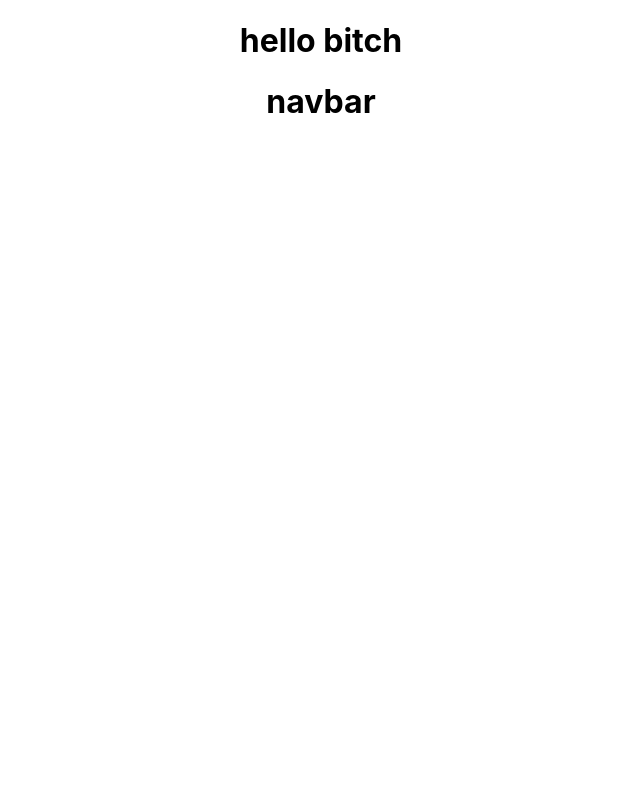
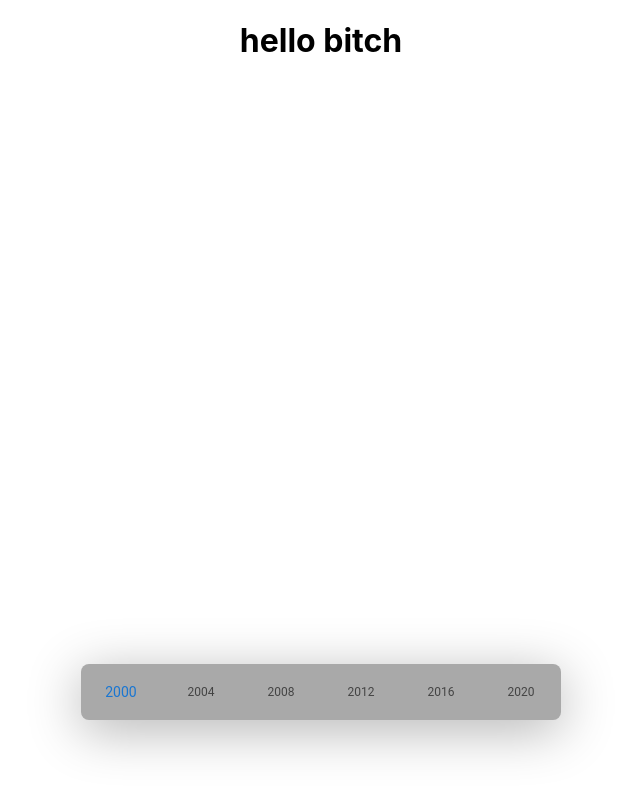
Before and after one commit to olympicindex/csce_447_project, a React (Create React App) app in the folder dataviz/csce-447/: page / in a window 1280 px wide. Shown: the top 794 px of the page, without its empty margins (319-959 px from the left). Built offline with nearby package versions, Linux system fonts and the light colour scheme.

Commit message:
added timeline

```diff
--- a/dataviz/csce-447/package.json
+++ b/dataviz/csce-447/package.json
@@ -3,6 +3,8 @@
   "version": "0.1.0",
   "private": true,
   "dependencies": {
+    "@emotion/react": "^11.5.0",
+    "@emotion/styled": "^11.3.0",
     "@mui/material": "^5.1.0",
     "@testing-library/jest-dom": "^5.11.4",
     "@testing-library/react": "^11.1.0",
--- a/dataviz/csce-447/src/Navbar.css
+++ b/dataviz/csce-447/src/Navbar.css
@@ -0,0 +1,13 @@
+.timeline{
+    position: absolute;
+    display: flex;
+    bottom: 10vh;
+    width: 100%;
+    justify-content: space-evenly;
+}
+
+.timeline__sections{
+    background-color: darkgray !important;
+    box-shadow: 0px 10px 53px 0px rgba(0,0, 0, 0.3) !important;
+    border-radius: 8px !important;
+}
--- a/dataviz/csce-447/src/Navbar.js
+++ b/dataviz/csce-447/src/Navbar.js
@@ -1,10 +1,33 @@
 import React from "react";
+import Box from '@mui/material/Box';
+import BottomNavigation from '@mui/material/BottomNavigation';
+import BottomNavigationAction from '@mui/material/BottomNavigationAction';
+import "./Navbar.css";
 
 
 
 function Navbar(){
+    const [value,setValue] = React.useState(0);
+
+    const handlechange = (event,newValue)=>{
+        setValue(newValue)
+    }
     return(
-        <h1>navbar</h1>
+        <div className="timeline">
+            <BottomNavigation
+            className = "timeline__sections"
+            showLabels
+            value={value}
+            onChange = {(event,newValue)=>handlechange(event,newValue)}
+            >
+                <BottomNavigationAction label="2000"/>
+                <BottomNavigationAction label="2004"/>
+                <BottomNavigationAction label="2008"/>
+                <BottomNavigationAction label="2012"/>
+                <BottomNavigationAction label="2016"/>
+                <BottomNavigationAction label="2020"/>
+            </BottomNavigation>
+        </div>
     )
 }
 
```
Also changed, not shown: 2 other files (tests, documents, lock files or other folders).
